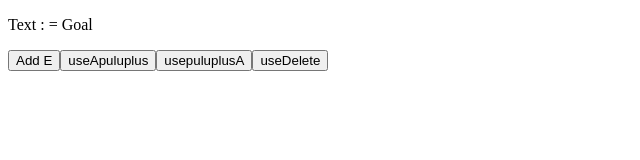
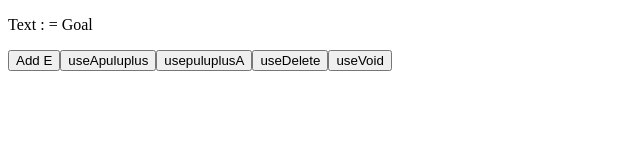
Before and after one commit to koyamal/pra_vue3, a Vue app in the folder vuePractive/: page / in a window 1280 px wide. Shown: the top 160 px of the page, without its empty margins (0-640 px from the left). Built offline with nearby package versions, Linux system fonts and the light colour scheme.

Commit message:
Use void

```diff
--- a/vuePractive/src/components/atom/E.vue
+++ b/vuePractive/src/components/atom/E.vue
@@ -37,6 +37,10 @@ export default {
       console.log(data);
       delete data.updateDate;
       console.log(data);
+    },
+    useVoid() {
+      const output = void 100;
+      console.log(output);
     }
   }
 }
@@ -49,5 +53,6 @@ export default {
     <button @click="useApuluplus">useApuluplus</button>
     <button @click="usepuluplusA">usepuluplusA</button>
     <button @click="useDelete">useDelete</button>
+    <button @click="useVoid">useVoid</button>
   </div>
 </template>
```
